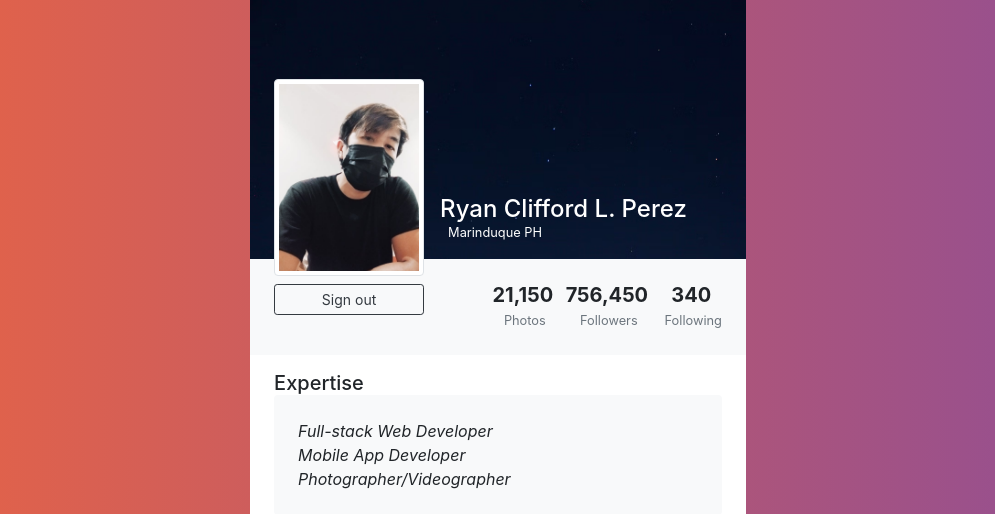
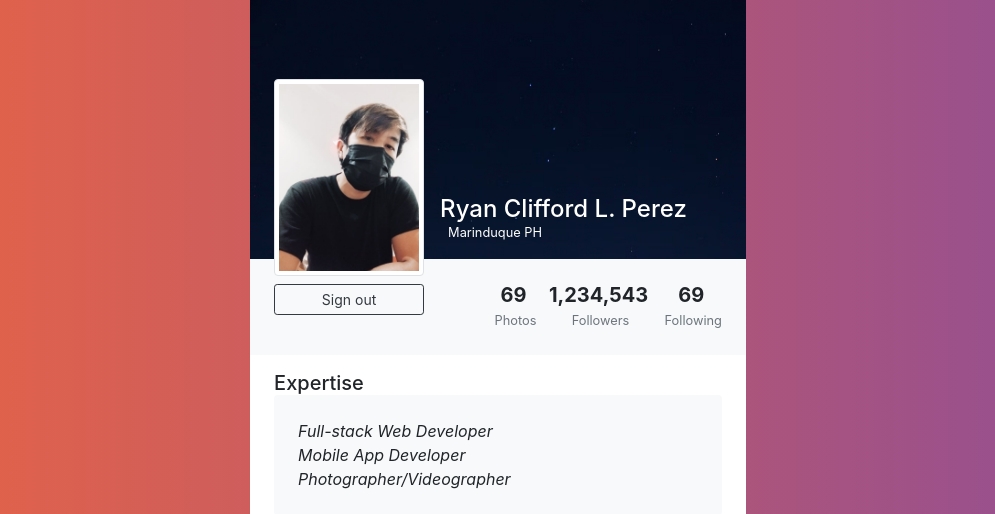
Before and after one commit to Hayme000/act6-MyTumblr-Tan, a PHP site: page /account.php in a window 1280 px wide. Shown: the part 49-563 px from the top of the page, without its empty margins (142-1137 px from the left). Run offline with PHP 8.4, Linux system fonts and the light colour scheme; the visitor is signed in with stand-in values (Sample User, id 1); some libraries are stand-ins or nearby versions.

Commit message:
change the numbers count added

```diff
--- a/account.php
+++ b/account.php
@@ -63,13 +63,13 @@ body {
             <div class="bg-light p-4 d-flex justify-content-end text-center">
                 <ul class="list-inline mb-0">
                     <li class="list-inline-item">
-                        <h5 class="font-weight-bold mb-0 d-block">21,150</h5><small class="text-muted"> <i class="fas fa-image mr-1"></i>Photos</small>
+                        <h5 class="font-weight-bold mb-0 d-block">69</h5><small class="text-muted"> <i class="fas fa-image mr-1"></i>Photos</small>
                     </li>
                     <li class="list-inline-item">
-                        <h5 class="font-weight-bold mb-0 d-block">756,450</h5><small class="text-muted"> <i class="fas fa-user mr-1"></i>Followers</small>
+                        <h5 class="font-weight-bold mb-0 d-block">1,234,543</h5><small class="text-muted"> <i class="fas fa-user mr-1"></i>Followers</small>
                     </li>
                     <li class="list-inline-item">
-                        <h5 class="font-weight-bold mb-0 d-block">340</h5><small class="text-muted"> <i class="fas fa-user mr-1"></i>Following</small>
+                        <h5 class="font-weight-bold mb-0 d-block">69</h5><small class="text-muted"> <i class="fas fa-user mr-1"></i>Following</small>
                     </li>
                 </ul>
             </div>
```
